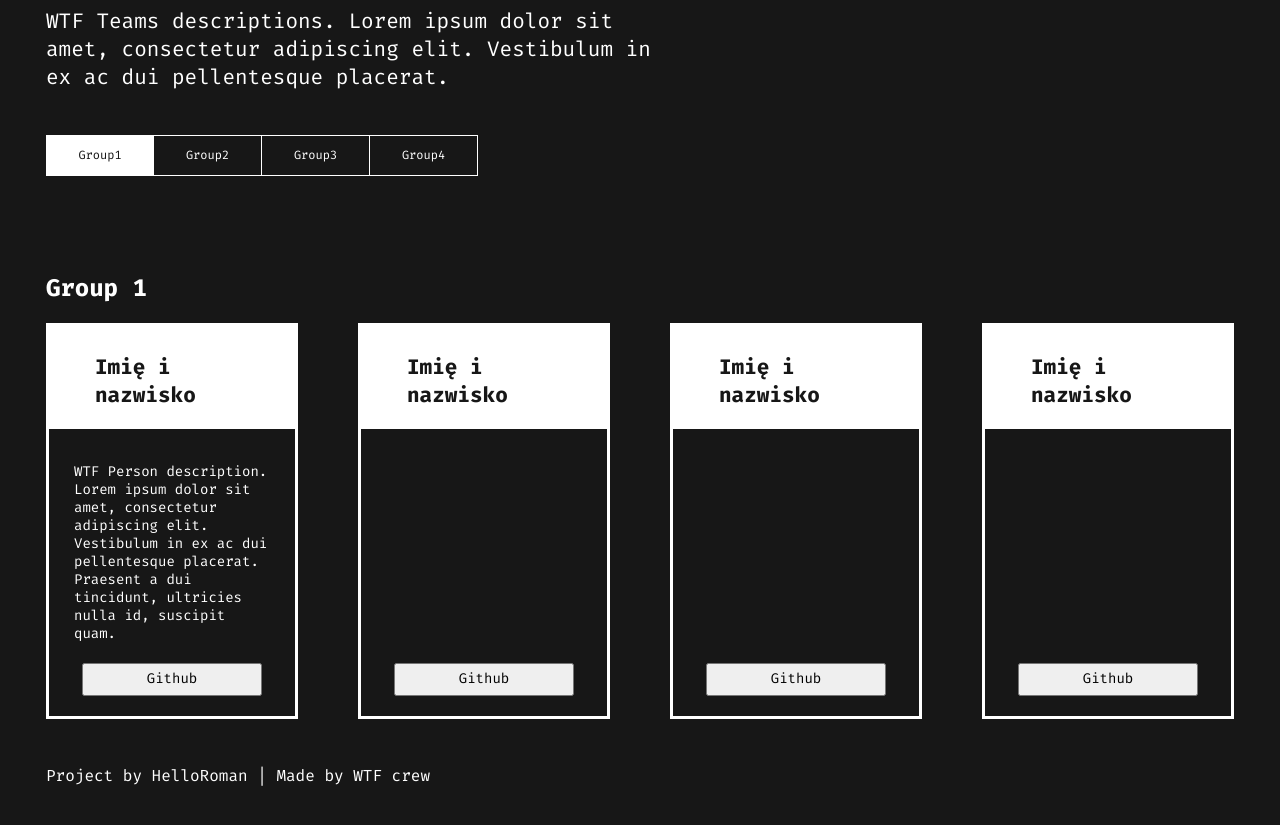
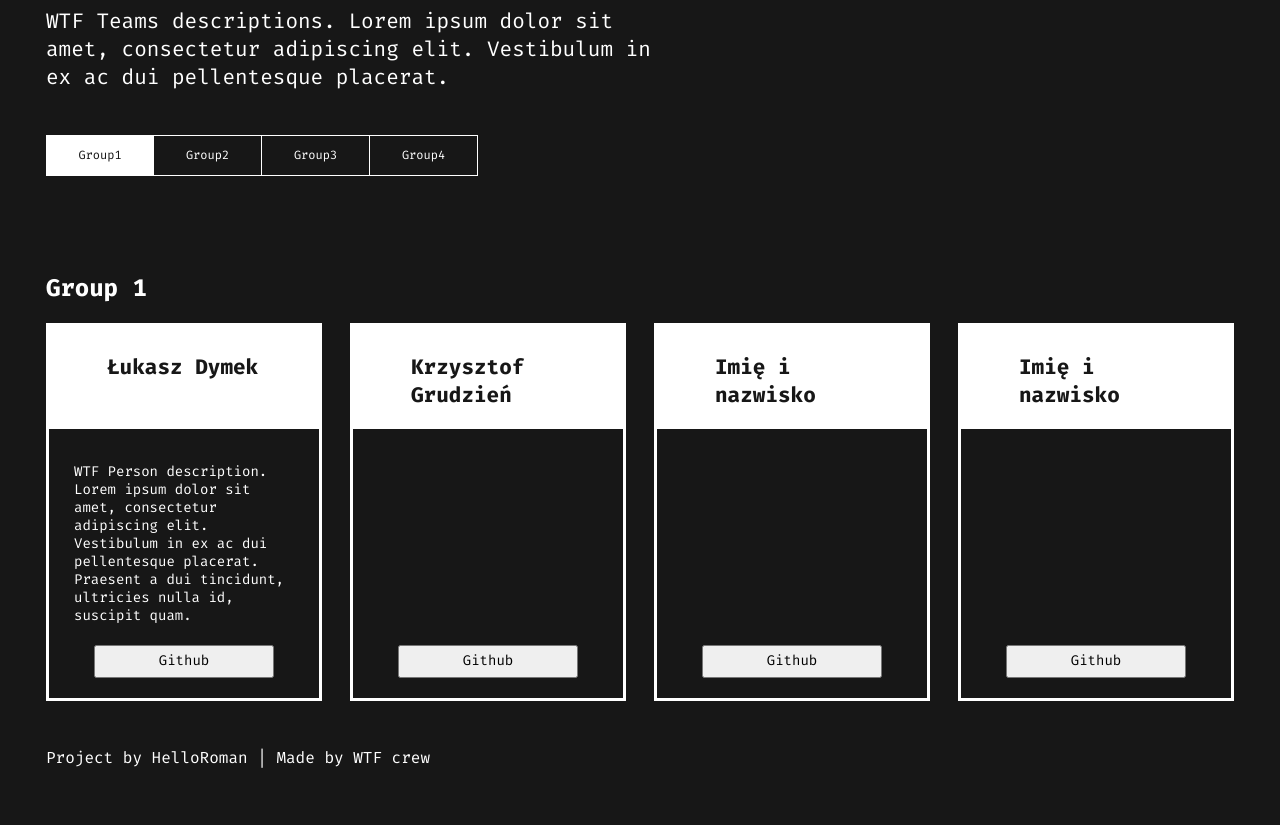
Before and after one commit to kasiaizak/wtf-crew, a website: page src/content/index.html in a window 1280 px wide. Shown: the part 241-1066 px from the top of the page. Drawn offline with nearby package versions, Linux system fonts and the light colour scheme; files that its build step writes are made by us from their sources.

Commit message:
feat: 4 user sections content

```diff
--- a/src/content/index.html
+++ b/src/content/index.html
@@ -40,7 +40,7 @@
       <h2 class="users-container__title">Group 1</h2>
       <section class="user">
         <div class="user__title-wrapper">
-          <h3 class="user__title">Imię i nazwisko</h3>
+          <h3 class="user__title">Łukasz Dymek</h3>
         </div>
         <p class="user__description">WTF Person description. Lorem ipsum dolor sit amet, consectetur adipiscing elit.
           Vestibulum in ex ac dui pellentesque placerat. Praesent a dui tincidunt, ultricies nulla id, suscipit quam.
@@ -49,7 +49,7 @@
       </section>
       <section class="user">
         <div class="user__title-wrapper">
-          <h3 class="user__title">Imię i nazwisko</h3>
+          <h3 class="user__title">Krzysztof Grudzień</h3>
         </div>
         <p class="user__description"></p>
         <button class="user__btn">Github</button>
--- a/src/scss/_variables.scss
+++ b/src/scss/_variables.scss
@@ -2,3 +2,4 @@ $codgray: #171717;
 $white: #ffffff;
 
 $mobile: "(max-width : 620px)";
+$tablet: "(min-width : 620px) and (max-width : 1200px)"
--- a/src/scss/main.scss
+++ b/src/scss/main.scss
@@ -12,9 +12,9 @@ html {
     box-sizing: border-box;
     font-family: "Fira Code", monospace;
     font-size: 16px;
-    @media #{$mobile} {
-        font-size: 14px;
-    }
+        @media #{$mobile} {
+            font-size: 14px;
+        }
 }
 
 *,
--- a/src/scss/modules/_users-cards.scss
+++ b/src/scss/modules/_users-cards.scss
@@ -4,15 +4,28 @@
     grid-row: 2/2;
     grid-template-columns: 1fr 1fr 1fr 1fr;
     grid-template-rows: auto;
-    grid-column-gap: 3.75rem;
+    grid-column-gap: 1.75rem;
     @media #{$mobile} {
         grid-template-columns: 1fr;
         row-gap: 3rem;
         justify-items: center;
     }
+    @media #{$tablet} {
+        grid-template-columns: 1fr 1fr;
+        row-gap: 3rem;
+        column-gap: 1rem;
+    }
     &__title {
         grid-row: 1/1;
         grid-column: 1/5;
+        @media #{$mobile} {
+            grid-row: 1/1;
+            grid-column: 1/1;
+        }
+        @media #{$tablet} {
+            grid-row: 1/1;
+            grid-column: 1/3;
+        }
     }
     &--one, &--two, &--three, &--four {
         display: none;
@@ -30,6 +43,7 @@
     width: 100%;
     min-height: 358px;
     align-items: center;
+    column-gap: 0;
     &__btn {
         width: 180px;
         height: 33px;
```
